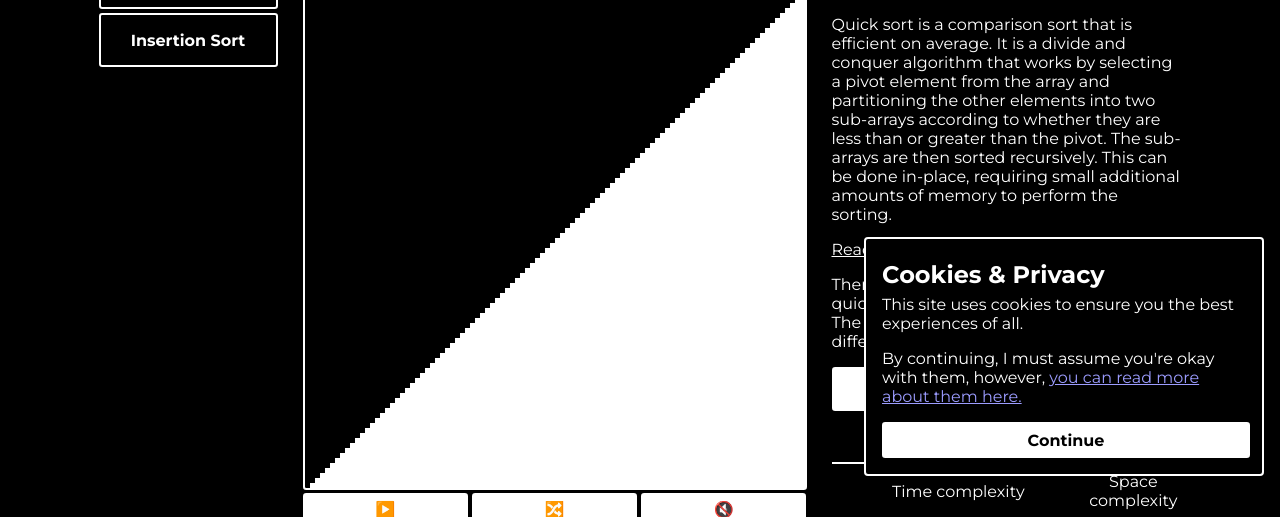
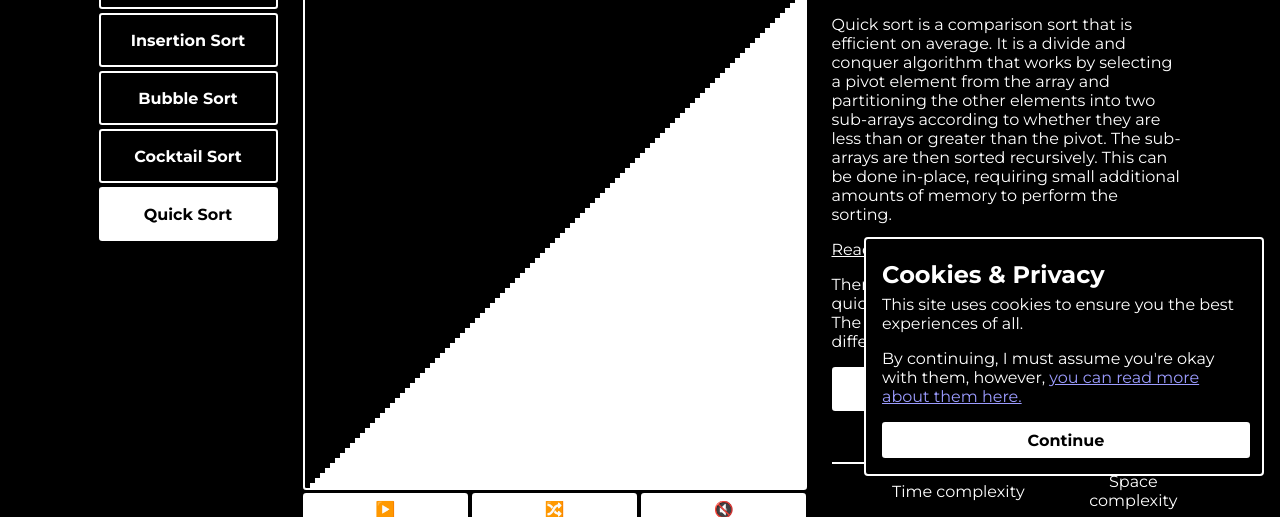
Before and after one commit to ChechuDEV/algorithm-visualiser, an Astro site: page /quick-sort in a window 1280 px wide. Shown: the part 308-825 px from the top of the page. Built offline with nearby package versions, Linux system fonts and the light colour scheme; Astro itself is replaced by a stand-in of ours.

Commit message:
feat: add bubble, cocktail and quick sorting algorithms

```diff
--- a/src/components/visualiser/sortnav/SortNav.astro
+++ b/src/components/visualiser/sortnav/SortNav.astro
@@ -7,6 +7,9 @@ import SortNavLink from "./SortNavLink.astro";
     <ul>
         <SortNavLink href="/selection-sort">Selection Sort</SortNavLink>
         <SortNavLink href="/insertion-sort">Insertion Sort</SortNavLink>
+        <SortNavLink href="/bubble-sort">Bubble Sort</SortNavLink>
+        <SortNavLink href="/cocktail-sort">Cocktail Sort</SortNavLink>
+        <SortNavLink href="/quick-sort">Quick Sort</SortNavLink>
     </ul>
 </nav>
 
```
